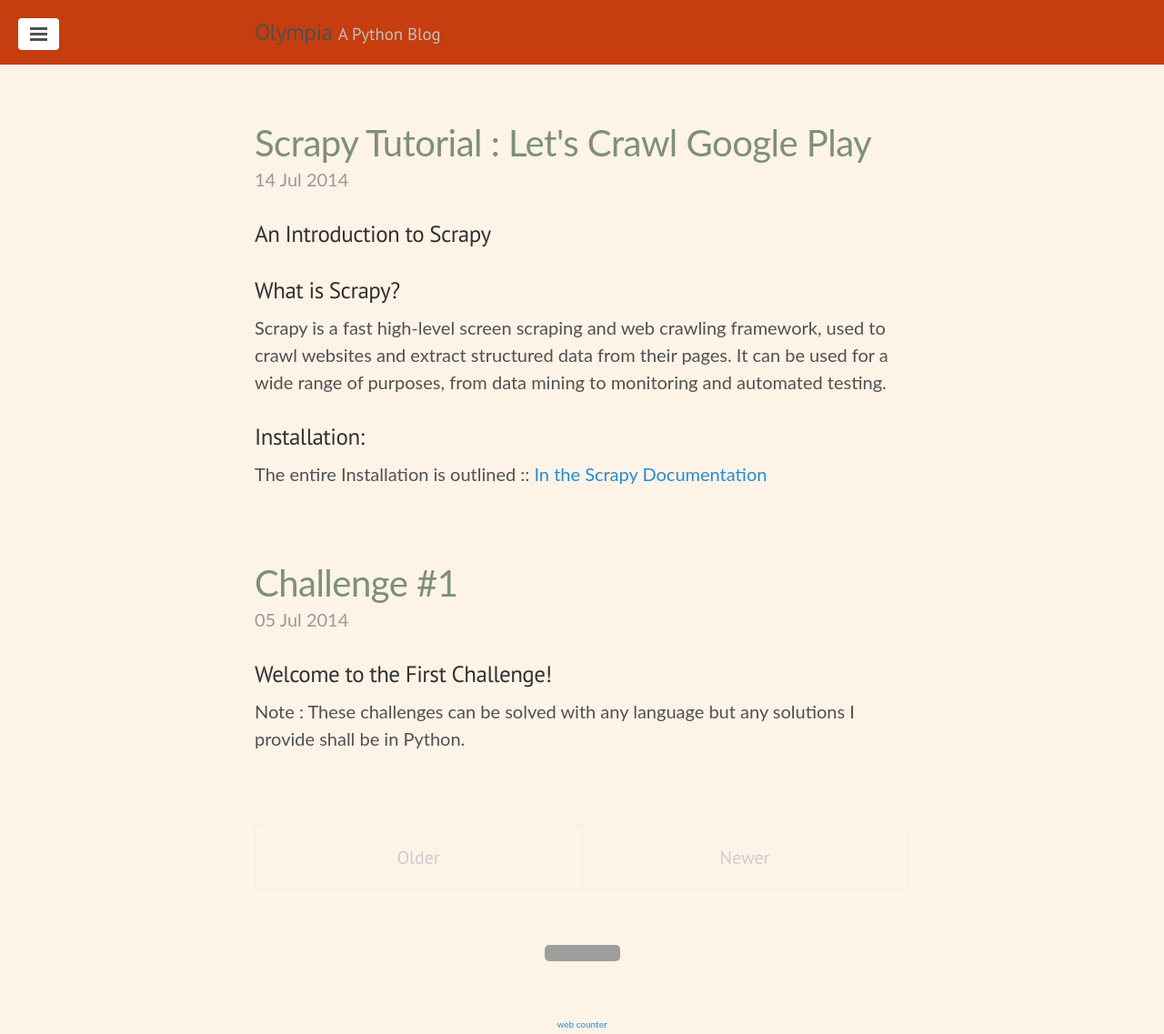
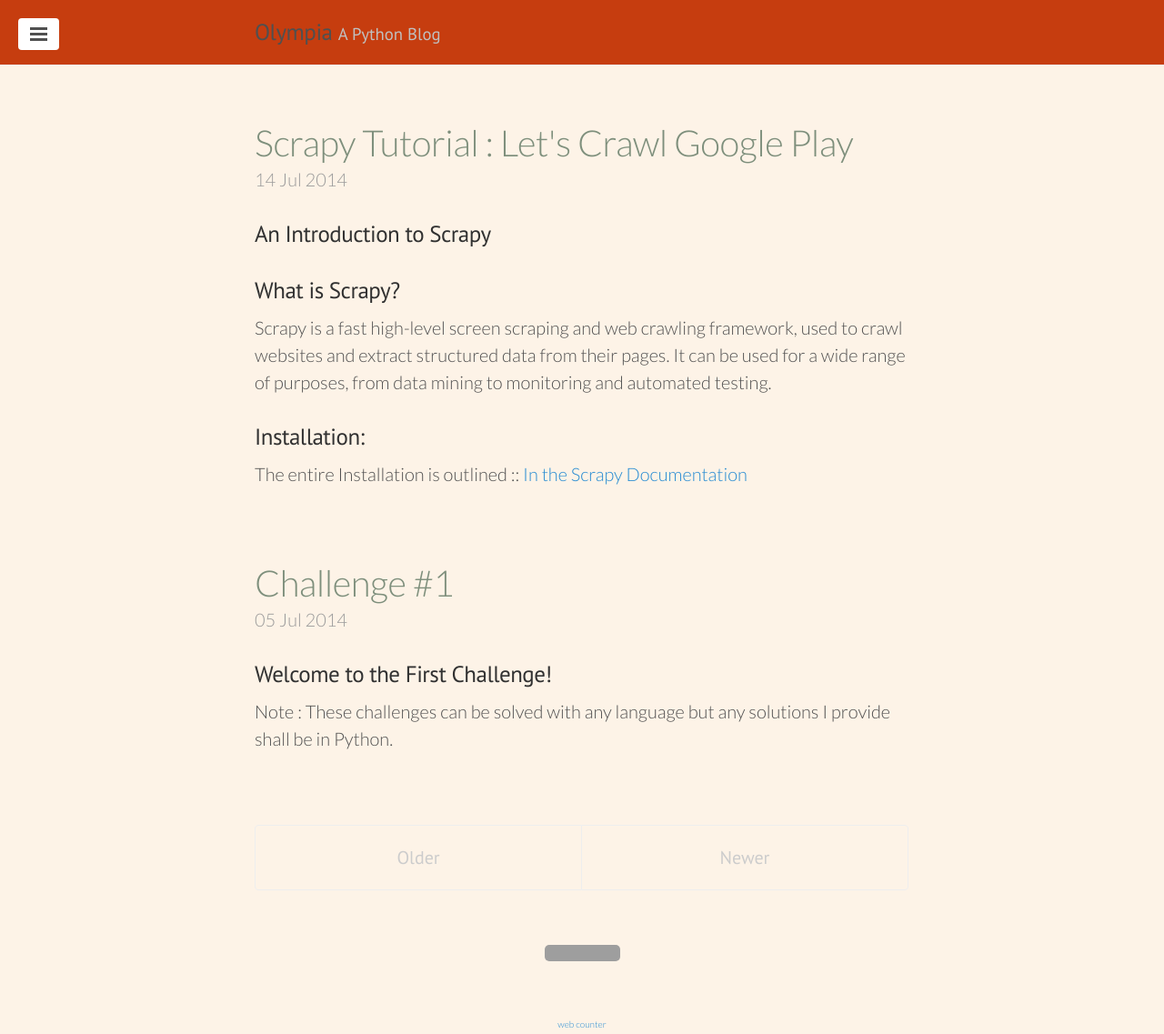
Before and after one commit to hassaanaliw/hassaanaliw.github.io, a Jekyll site: the page built from index.html, in a window 1280 px wide. Shown: the whole page at 91% size. Built offline with Jekyll 4.4.1, drawn with Linux system fonts in a browser that asks for light colours; some web fonts are replaced; Markdown is read by kramdown in place of the engine named in the settings; the list of posts is cut into pages by our own code; grey boxes are pictures that could not be loaded.

Commit message:
Update default.html

```diff
--- a/_layouts/default.html
+++ b/_layouts/default.html
@@ -4,7 +4,7 @@
 
 
   {% include head.html %}
-<link rel="stylesheet" type="text/css" href="http://fonts.googleapis.com/css?family=Late:300">
+<link rel="stylesheet" type="text/css" href="http://fonts.googleapis.com/css?family=Lato:300">
 
 
   <body>
```
